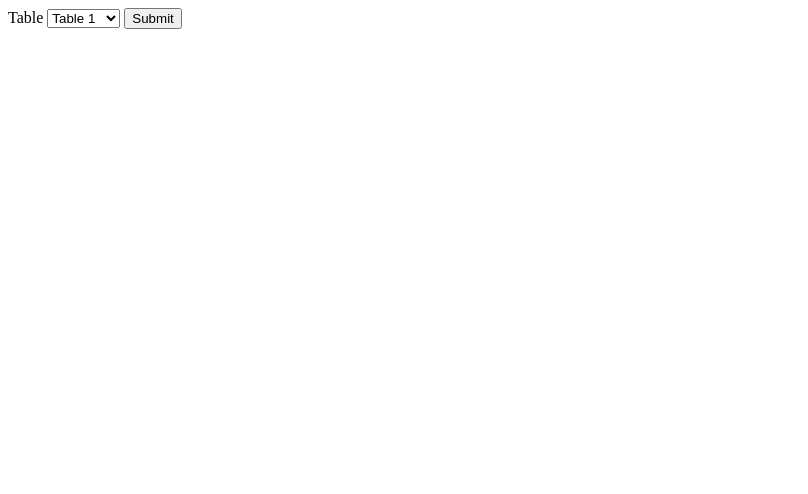
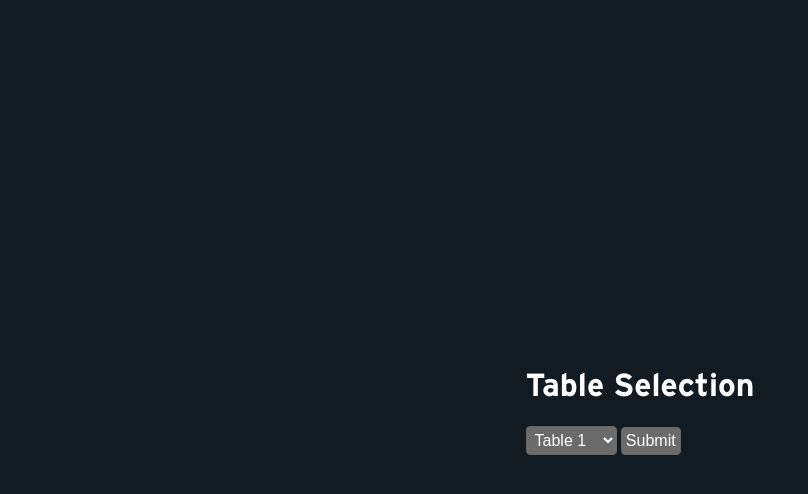
Before and after one commit to cmwharff/toolCheck, a website built with Vite: page index.html in a window 1280 px wide. Shown: the whole page, without its empty margins (0-808 px from the left). Built offline with nearby package versions, Linux system fonts and the light colour scheme.

Commit message:
visual changes

```diff
--- a/index.html
+++ b/index.html
@@ -11,8 +11,8 @@
 
 <body>
     <div id="home">
+        <h1>Table Selection</h1>
         <label>
-            Table
             <select id="tableNumber">
                 <option value="Table 1">Table 1</option>
                 <option value="Table 2">Table 2</option>
@@ -89,6 +89,7 @@
                     stroke-width: 10;
                     stroke-miterlimit: 10;
                 }
+
                 .st1 {
                     opacity: 0.5;
                     fill: #FFFFFF;
@@ -96,6 +97,7 @@
                     stroke-width: 4;
                     stroke-miterlimit: 10;
                 }
+
                 .missing {
                     opacity: 0.3;
                     fill: #ff0000;
@@ -659,7 +661,48 @@
 </html>
 
 <style>
+    @font-face {
+        font-family: 'Interstate';
+        font-weight: normal;
+        font-style: normal;
+        src: local('Interstate'), url("/Interstate-Regular.otf") format('opentype');
+    }
+
+    @font-face {
+        font-family: 'Interstate';
+        font-style: normal;
+        font-weight: bold;
+        src: local('Interstate'), url("/Interstate-Bold.otf") format('opentype');
+    }
+
     body {
-        background-color: white;
+        font-family: "Interstate", sans-serif;
+        background-color: #121B21;
+        color: white;
+        display: flex;
+        justify-content: center;
+        align-items: center;
+        height: 100vh;
+        width: 100vw;
+        padding: 0;
+        margin: 0;
+    }
+
+    select,
+    button {
+        font-size: 16px;
+        color: white;
+        border: 1px solid #666;
+        border-radius: 4px;
+        padding: 4px;
+    }
+
+    :root {
+        touch-action: pan-x pan-y;
+        color-scheme: dark;
+        text-rendering: optimizeLegibility;
+    }
+    .home {
+        text-align: center;
     }
 </style>
```
Also changed, not shown: public/Interstate-Bold.otf (added), public/Interstate-Regular.otf (added).
